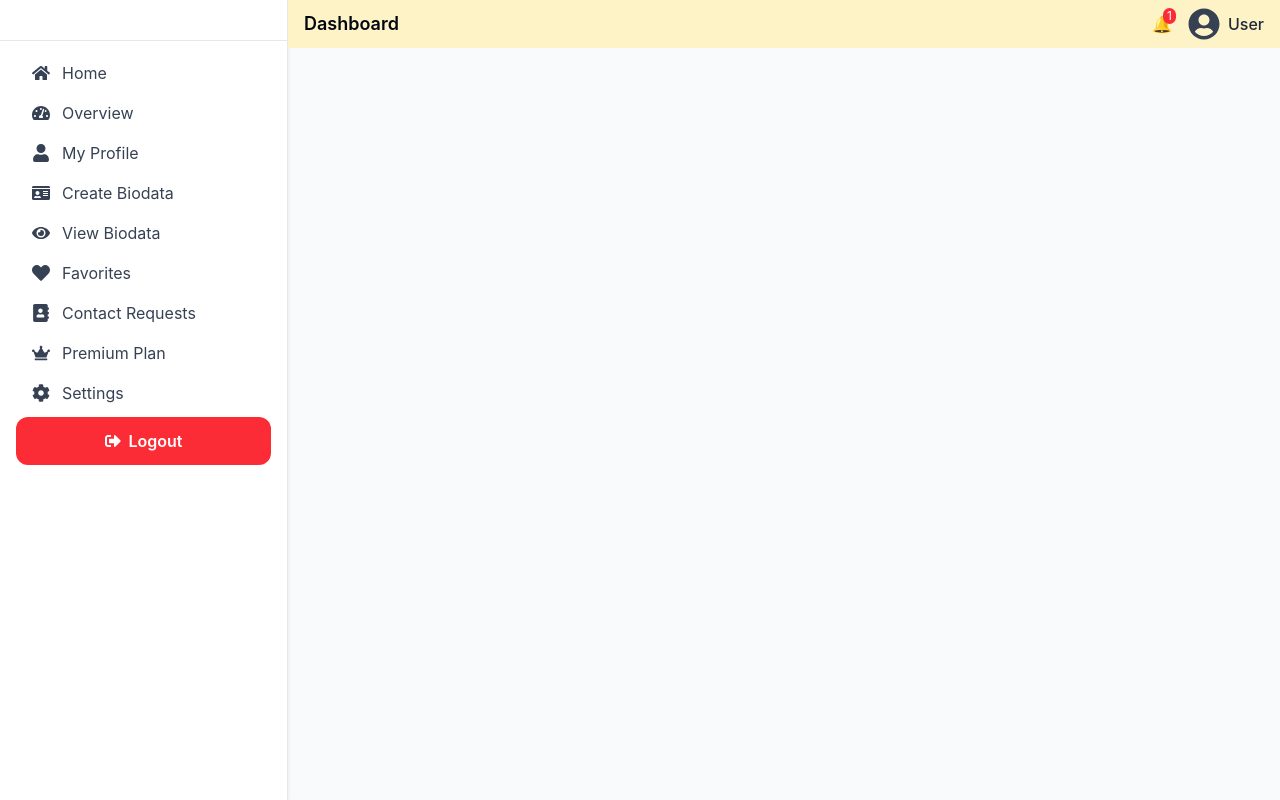
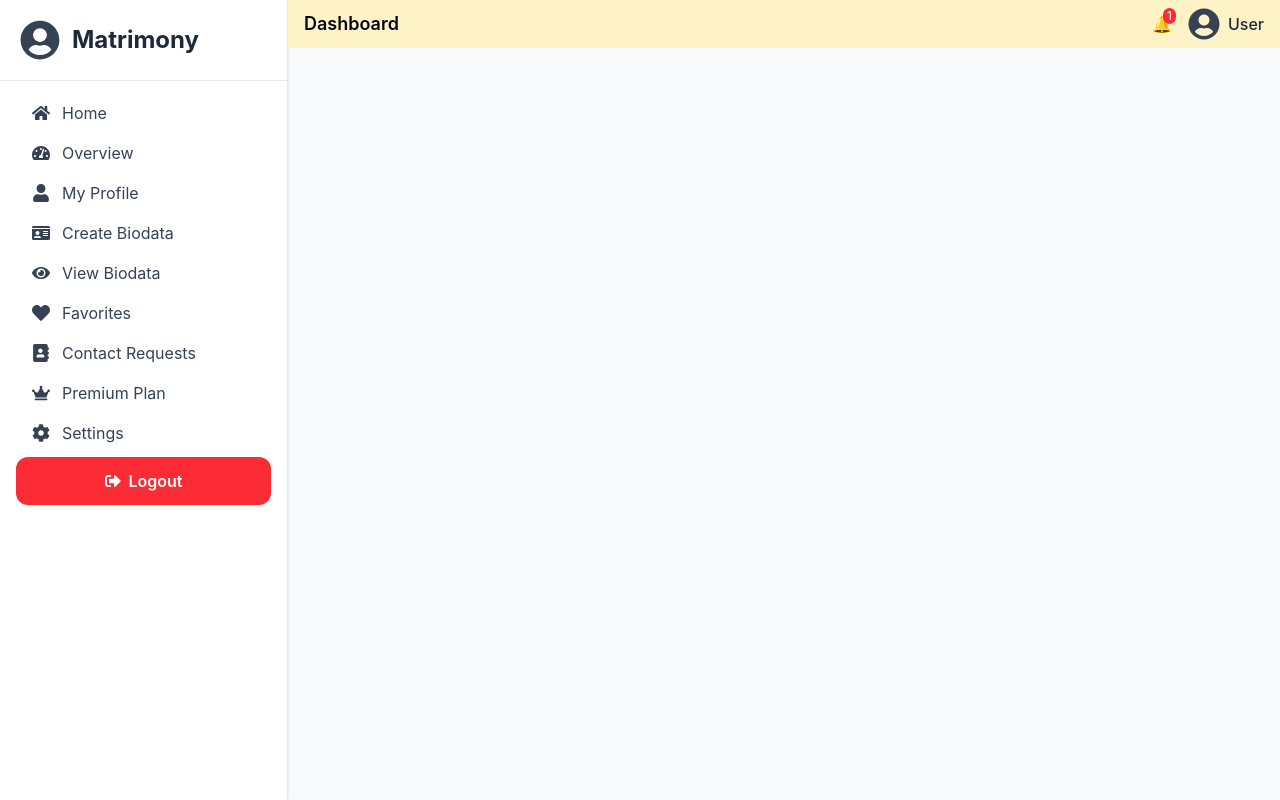
Before and after one commit to MH-liton-360/matrimony, a React (Vite) app: page /dashboard in a window 1280 px wide. Built offline with nearby package versions, Linux system fonts and the light colour scheme; no server answers.

Commit message:
using logo add

```diff
--- a/src/layouts/Dashboard/Dashboard.jsx
+++ b/src/layouts/Dashboard/Dashboard.jsx
@@ -7,7 +7,6 @@ import { AuthContext } from "../../context/AuthContext";
 import DashboardNavbar from "../../shared/DashboardNavbar";
 
 const Dashboard = ({ role }) => {
-    // const role = "admin";
     const { logOut } = useContext(AuthContext);
 
     const menus = role === "admin" ? adminMenu : userMenu;
@@ -18,7 +17,7 @@ const Dashboard = ({ role }) => {
 
             <div className="bg-gray-50 min-h-screen">
                 {/* Sidebar with just normal text */}
-                <Sidebar user={{ name: "Matrimony" }} logOut={logOut} menus={menus} />
+                <Sidebar name="Matrimony" logOut={logOut} menus={menus} />
 
                 {/* Navbar fixed */}
                 <div style={{ flex: 1, position: "relative" }}>
--- a/src/sidebar/Dashboard/Sidebar.jsx
+++ b/src/sidebar/Dashboard/Sidebar.jsx
@@ -1,10 +1,9 @@
 import { NavLink, useNavigate } from "react-router-dom";
-import { FaSignOutAlt } from "react-icons/fa";
+import { FaSignOutAlt, FaUserCircle } from "react-icons/fa";
 
 const Sidebar = ({ name, logOut, menus }) => {
     const navigate = useNavigate();
 
-    // Dashboard → Main Home
     const goHome = () => {
         navigate("/home", { replace: true });
     };
@@ -21,12 +20,13 @@ const Sidebar = ({ name, logOut, menus }) => {
     return (
         <div className="fixed top-0 left-0 w-72 h-screen bg-white border-r border-gray-200 shadow-sm flex flex-col">
 
-            {/* Top: Website name only */}
-            <div className="p-5 border-b border-gray-200">
-                <h2
-                    onClick={goHome}
-                    className="text-2xl font-bold text-gray-800 cursor-pointer"
-                >
+            {/* Top: Website name + logo */}
+            <div className="p-5 border-b border-gray-200 flex items-center gap-3 cursor-pointer" onClick={goHome}>
+                {/* Logo/User Icon */}
+                <FaUserCircle className="w-10 h-10 text-gray-700" />
+
+                {/* Website Name */}
+                <h2 className="text-2xl font-bold text-gray-800">
                     {name}
                 </h2>
             </div>
```
